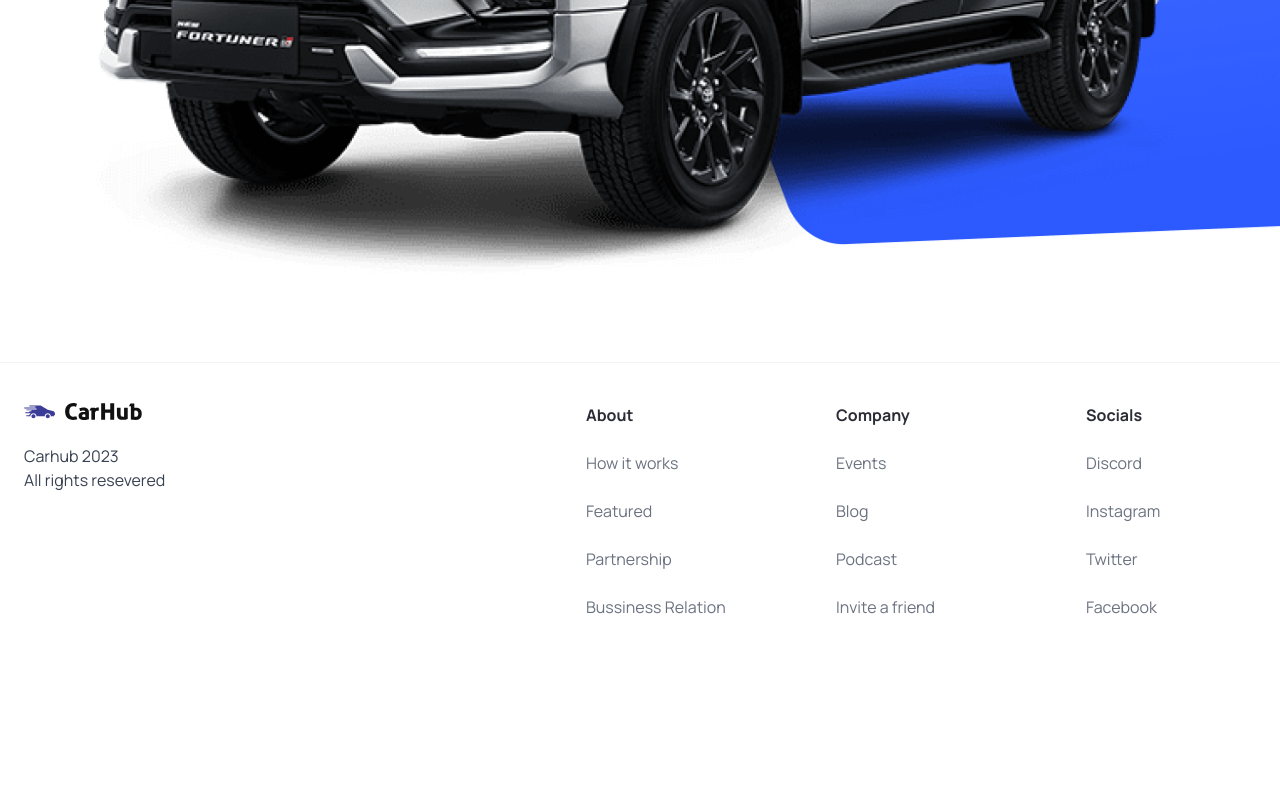
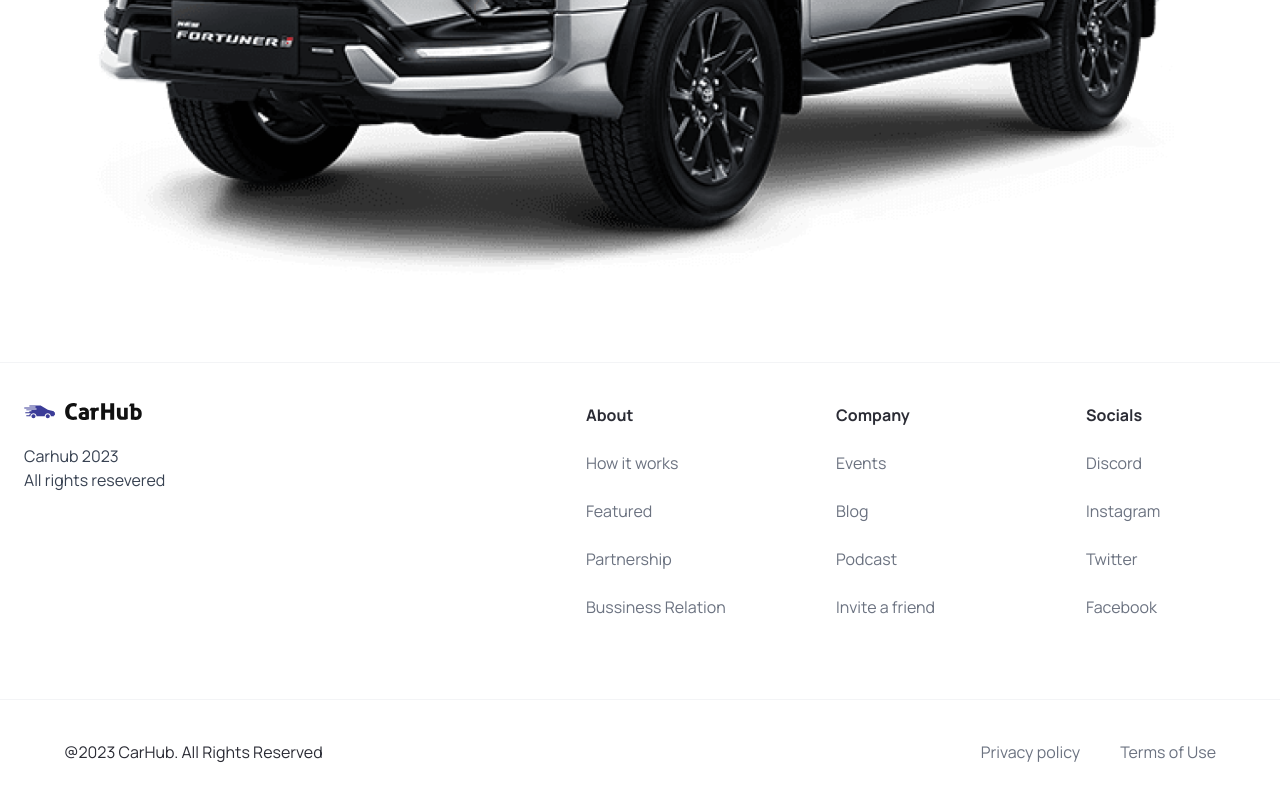
Before and after one commit to itolimaesther/car-store, a Next.js app: page / in a window 1280 px wide. Shown: the part 943-1743 px from the top of the page. Before the commit the page ends 1602 px from the top, so only its background shows below. Built offline with nearby package versions, Linux system fonts and the light colour scheme.

Commit message:
finished with the hero section and footer

```diff
--- a/components/Footer.tsx
+++ b/components/Footer.tsx
@@ -12,8 +12,8 @@
               <div className="flex flex-col justify-start items-start gap-6">
                   <Image src="/logo.svg" alt="logo" width={118} height={18} className="object-contain" />
                   <p className="text-base text-gray-700"> Carhub 2023 <br/> All rights resevered </p>
+              </div>
 
-              </div>
               <div className="footer__links">
                   {footerLinks.map((link) => (
                       <div key={link.title} className="footer__link">
@@ -28,8 +28,21 @@
                     </div>
                   ))}
               </div>
+            </div>
 
-          </div>
+            <div className="flex justify-between items-center flex-wrap mt-10 border-t border-gray-100 sm:px-16 px-6 py-10">
+                  <p>@2023 CarHub. All Rights Reserved</p>
+                  <div className="footer__copyrights-link">
+                      <Link href="/" className="text-gray-500">
+                          Privacy policy
+                      </Link>
+                      <Link href="/" className="text-gray-500">
+                          Terms of Use
+                      </Link>
+                  </div>
+
+
+            </div>
     </footer>
   )
 }
--- a/components/Hero.tsx
+++ b/components/Hero.tsx
@@ -24,10 +24,10 @@
                   handleClick={handleScroll}
               />
               <div className="hero__image-container">
-                  <div className="hero__image">
+                    <div className="hero__image">
                       <Image src="/hero.png" fill className="object-contain" alt="hero" />
+                    </div>
                       <div className="hero__image-overlay"/>
-                  </div>
               </div>
           </div>
     </div>
```
